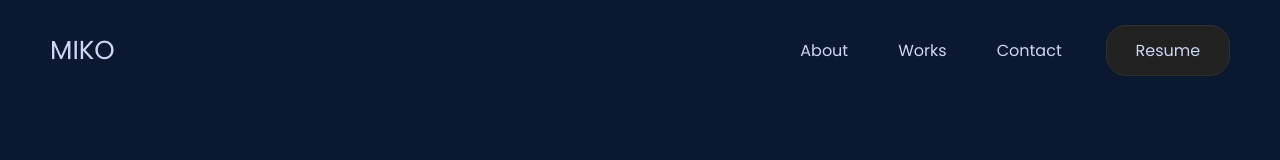
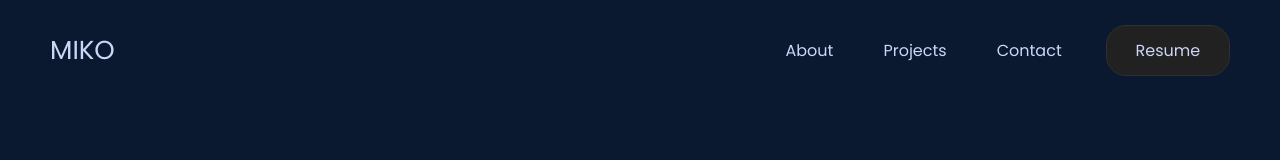
Before and after one commit to barreyrojohnmiko/personal-portfolio, a React (Create React App) app: page /#/ in a window 1280 px wide. Shown: the top 160 px of the page. Built offline with nearby package versions, Linux system fonts and the light colour scheme.

Commit message:
change works to projects label

```diff
--- a/src/index.tsx
+++ b/src/index.tsx
@@ -1,3 +1,4 @@
+import React from "react";
 import ReactDOM from "react-dom";
 import { HashRouter } from "react-router-dom";
 
--- a/src/views/header/Header.tsx
+++ b/src/views/header/Header.tsx
@@ -25,7 +25,7 @@ const Header = (props: HeaderObject) => {
               About
             </button>
             <button className="header-btn-text header-btn-border" onClick={props.handleWorksClick}>
-              Works
+              Projects
             </button>
             <button className="header-btn-text header-btn-border" onClick={props.handleContactClick}>
               Contact
```
